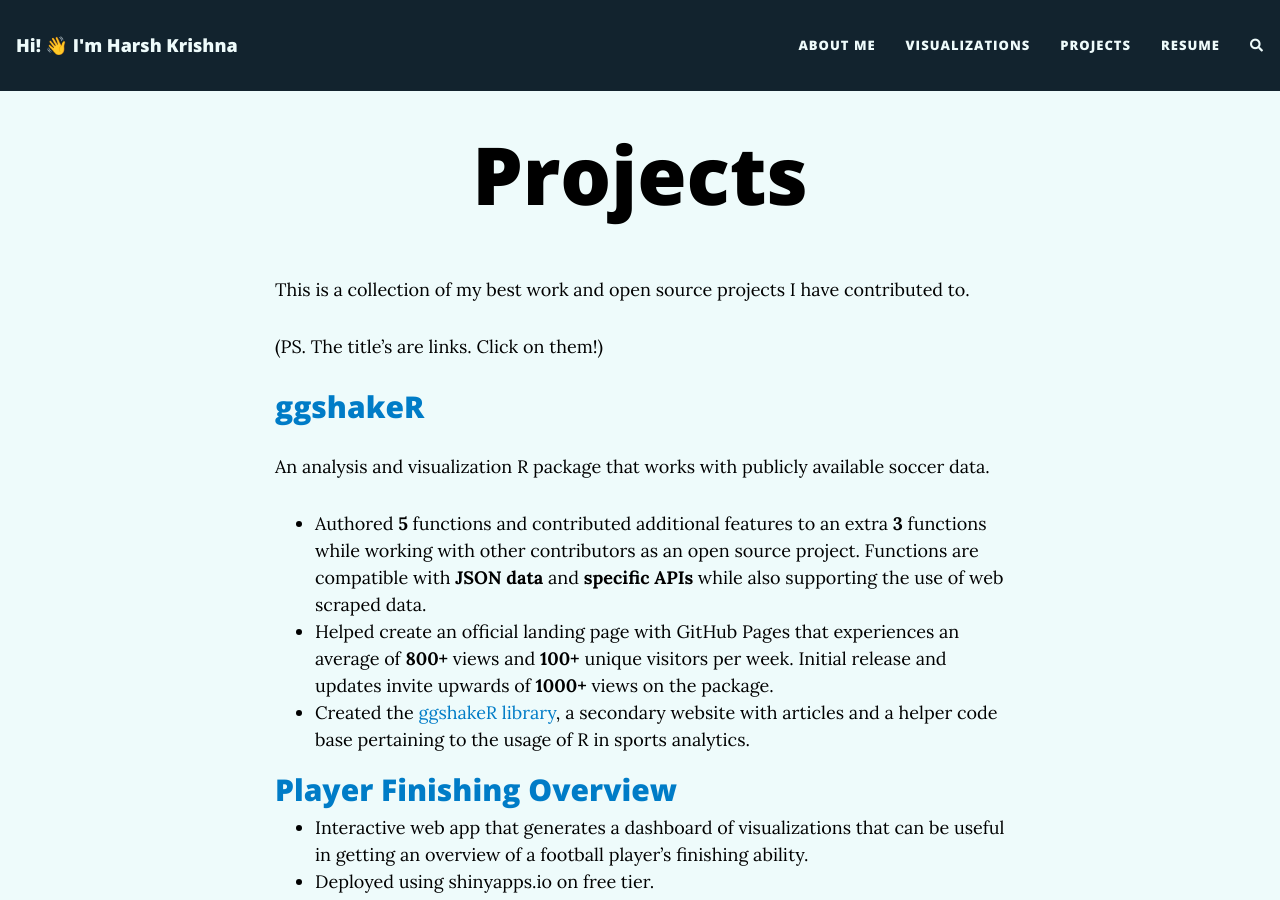
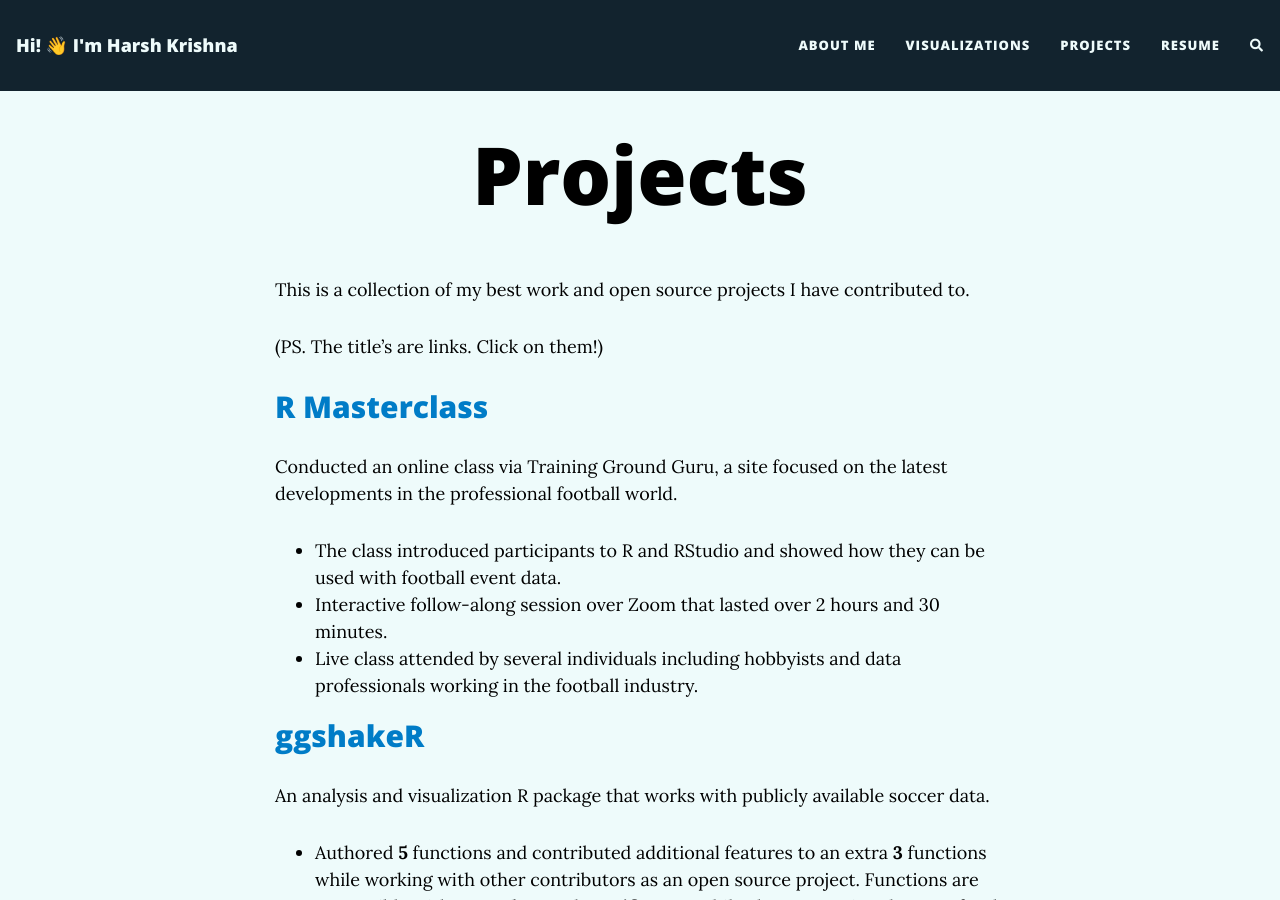
Before and after one commit to harshkrishna17/harshkrishna17.github.io, a Jekyll site: the page built from misc.md, in a window 1280 px wide and 900 px high. Built offline with Jekyll 4.4.1, drawn with Linux system fonts in a browser that asks for light colours; nearby versions of some CDN libraries; comment, search, counter and statistics services are not loaded.

Commit message:
Update misc.md

```diff
--- a/misc.md
+++ b/misc.md
@@ -6,6 +6,17 @@ title: Projects
 This is a collection of my best work and open source projects I have contributed to.
 
 (PS. The title's are links. Click on them!)
+
+## [R Masterclass](https://trainingground.guru/articles/new-course-r-masterclass)
+
+Conducted an online class via Training Ground Guru, a site focused on the latest developments in the
+professional football world.
+
+- The class introduced participants to R and RStudio and showed how they can be used with football event
+data.
+- Interactive follow-along session over Zoom that lasted over 2 hours and 30 minutes.
+- Live class attended by several individuals including hobbyists and data professionals working in the football
+industry.
 
 ## [ggshakeR](https://abhiamishra.github.io/ggshakeR/)
 
```
